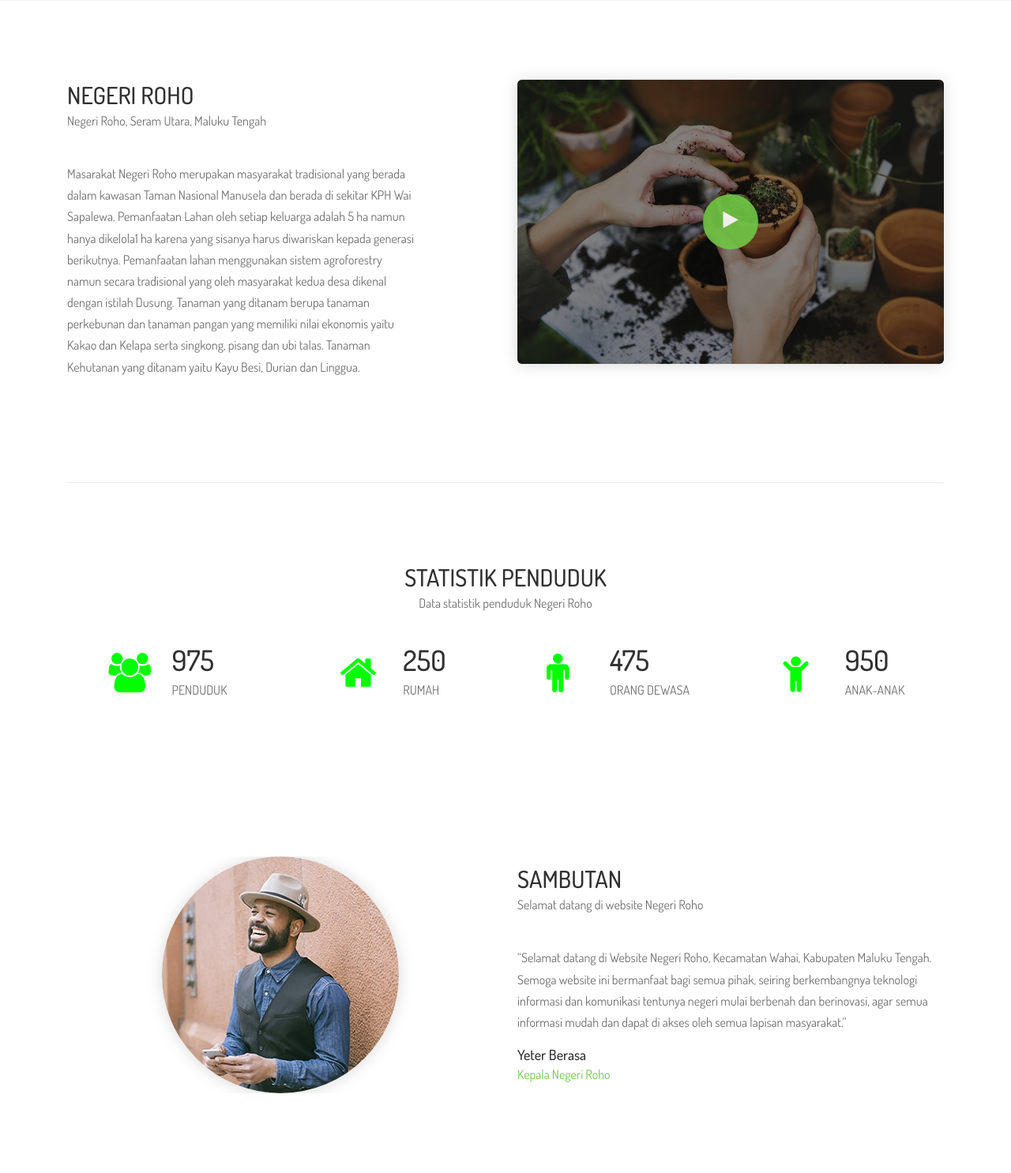
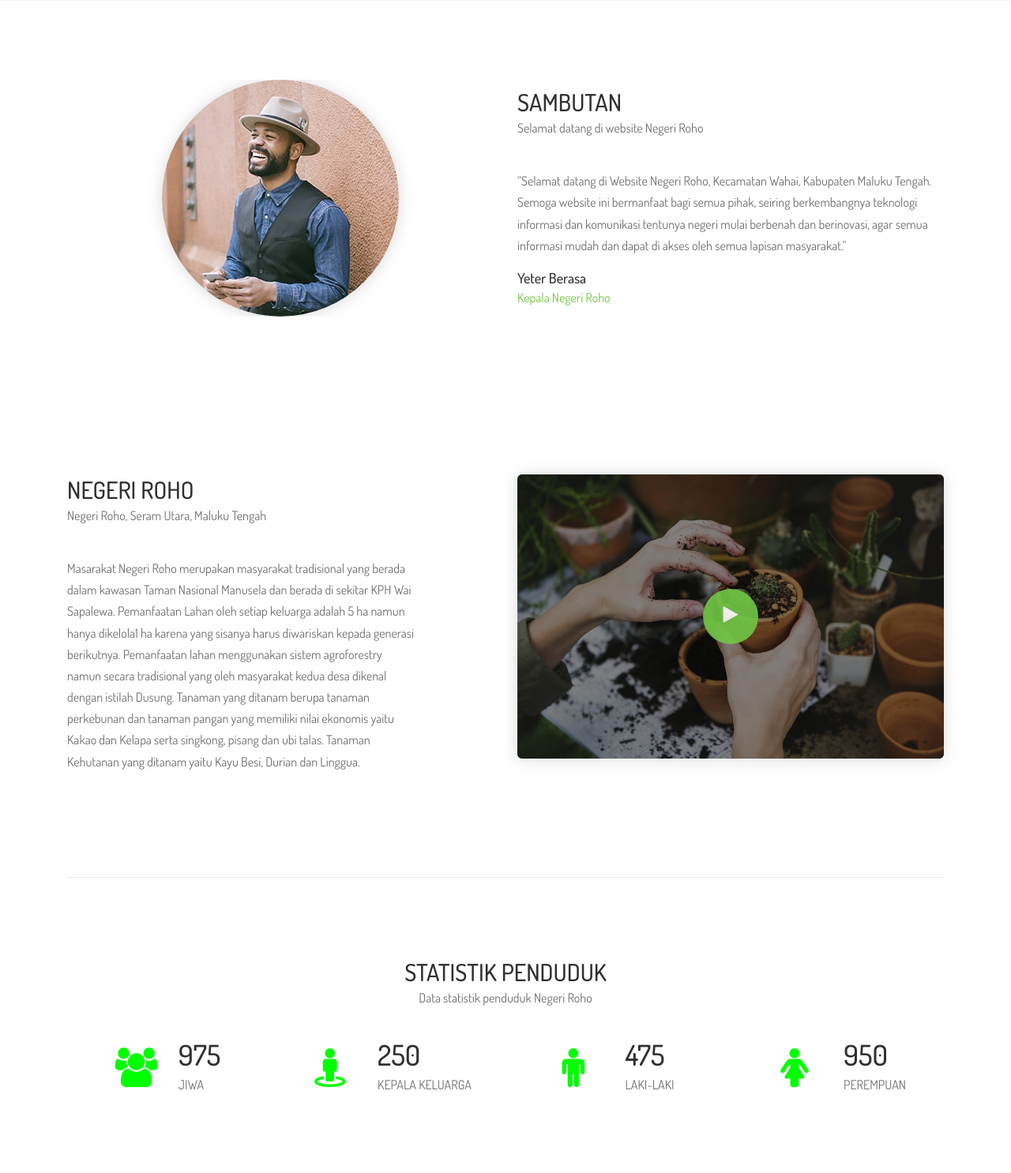
Before and after one commit to buqento/webroho, a PHP site: page / in a window 1280 px wide. Shown: the part 1367-2853 px from the top of the page at 79% size. Run offline with PHP 8.4, Linux system fonts and the light colour scheme; some libraries are stand-ins or nearby versions; some web fonts are replaced.

Commit message:
update index

```diff
--- a/index.php
+++ b/index.php
@@ -24,7 +24,6 @@
     <script src="https://unpkg.com/leaflet@1.6.0/dist/leaflet.js"
     integrity="sha512-gZwIG9x3wUXg2hdXF6+rVkLF/0Vi9U8D2Ntg4Ga5I5BZpVkVxlJWbSQtXPSiUTtC0TjtGOmxa1AJPuV0CPthew=="
     crossorigin=""></script>
-
 
     <script>
         const data = fetch('https://www.malukuterkini.com/wp-json/wp/v2/posts')
@@ -100,22 +99,20 @@
                                     <li><a href="index.html">Beranda</a></li>
                                     <li><a href="#">Profil</a>
                                         <ul class="dropdown">
-                                            <li><a href="index.html">Visi & Misi</a></li>
-                                            <li><a href="about.html">Sejarah Negeri Roho</a></li>
-                                            <li><a href="about.html">Gambaran Umum</a></li>
-                                            <li><a href="about.html">Perangkat Negeri</a></li>
+                                            <li><a href="#">Sejarah Negeri Roho</a></li>
+                                            <li><a href="#">Perangkat Negeri</a></li>
                                         </ul>
                                     </li>
                                     <li><a href="#">Potensi</a>
                                         <ul class="dropdown">
-                                            <li><a href="index.html">Pertanian</a></li>
-                                            <li><a href="about.html">Pariwisata</a></li>
-                                            <li><a href="about.html">UKM</a></li>
+                                            <li><a href="#">Pertanian</a></li>
+                                            <li><a href="#">Pariwisata</a></li>
+                                            <li><a href="#">UKM</a></li>
                                         </ul>
                                     </li>
-                                    <li><a href="data_statistik.php">Data Statistik</a></li>
-                                    <li><a href="about.html">Transparansi Keuangan</a></li>
-                                    <li><a href="#berita">Berita</a></li>
+                                    <li><a href="#">Data Statistik</a></li>
+                                    <li><a href="#">Transparansi Keuangan</a></li>
+                                    <li><a href="#">Berita</a></li>
                                 </ul>
 
                             </div>
@@ -209,6 +206,44 @@
     </section>
     <!-- #####  ##### -->
 
+    <!-- ##### SAMBUTAN ##### -->
+    <section class="testimonial-area section-padding-100">
+        <div class="container">
+            <div class="row">
+                <div class="col-12">
+                    <div class="testimonials-slides owl-carousel">
+
+                        <!-- Single Testimonial Slide -->
+                        <div class="single-testimonial-slide">
+                            <div class="row align-items-center">
+                                <div class="col-12 col-md-6">
+                                    <div class="testimonial-thumb">
+                                        <img src="img/bg-img/13.jpg" alt="">
+                                    </div>
+                                </div>
+                                <div class="col-12 col-md-6">
+                                    <div class="testimonial-content">
+                                        <!-- Section Heading -->
+                                        <div class="section-heading">
+                                            <h2>SAMBUTAN</h2>
+                                            <p>Selamat datang di website Negeri Roho</p>
+                                        </div>
+                                        <p>“Selamat datang di Website Negeri Roho, Kecamatan Wahai, Kabupaten Maluku Tengah. Semoga website ini bermanfaat bagi semua pihak, seiring berkembangnya teknologi informasi dan komunikasi tentunya negeri mulai berbenah dan berinovasi, agar semua informasi mudah dan dapat di akses oleh semua lapisan masyarakat.”</p>
+                                        <div class="testimonial-author-info">
+                                            <h6>Yeter Berasa</h6>
+                                            <p>Kepala Negeri Roho</p>
+                                        </div>
+                                    </div>
+                                </div>
+                            </div>
+                        </div>
+                    </div>
+                </div>
+            </div>
+        </div>
+    </section>
+    <!-- ##### ##### -->
+
     <!-- ##### TENTANG NEGERI ##### -->
     <section class="about-us-area section-padding-100-0">
         <div class="container">
@@ -270,7 +305,7 @@
                         </div>
                         <div class="cf-content">
                             <h2><span class="counter">975</span></h2>
-                            <h6>PENDUDUK</h6>
+                            <h6>Jiwa</h6>
                         </div>
                     </div>
                 </div>
@@ -279,11 +314,11 @@
                 <div class="col-12 col-sm-6 col-md-3">
                     <div class="single-cool-fact d-flex align-items-center justify-content-center mb-100">
                         <div class="cf-icon">
-                            <i class="fa fa-home" style="font-size:50px;color:lime;"></i>
+                            <i class="fa fa-street-view" style="font-size:50px;color:lime;"></i>
                         </div>
                         <div class="cf-content">
                             <h2><span class="counter">250</span></h2>
-                            <h6>RUMAH</h6>
+                            <h6>Kepala Keluarga</h6>
                         </div>
                     </div>
                 </div>
@@ -296,7 +331,7 @@
                         </div>
                         <div class="cf-content">
                             <h2><span class="counter">475</span></h2>
-                            <h6>ORANG DEWASA</h6>
+                            <h6>Laki-laki</h6>
                         </div>
                     </div>
                 </div>
@@ -305,11 +340,11 @@
                 <div class="col-12 col-sm-6 col-md-3">
                     <div class="single-cool-fact d-flex align-items-center justify-content-center mb-100">
                         <div class="cf-icon">
-                            <i class="fa fa-child" style="font-size:50px;color:lime;"></i>
+                            <i class="fa fa-female" style="font-size:50px;color:lime;"></i>
                         </div>
                         <div class="cf-content">
                             <h2><span class="counter">950</span></h2>
-                            <h6>ANAK-ANAK</h6>
+                            <h6>Perempuan</h6>
                         </div>
                     </div>
                 </div>
@@ -317,122 +352,6 @@
             </div>
         </div>
 
-    </section>
-    <!-- ##### ##### -->
-
-    <!-- ##### SAMBUTAN ##### -->
-    <section class="testimonial-area section-padding-100">
-        <div class="container">
-            <div class="row">
-                <div class="col-12">
-                    <div class="testimonials-slides owl-carousel">
-
-                        <!-- Single Testimonial Slide -->
-                        <div class="single-testimonial-slide">
-                            <div class="row align-items-center">
-                                <div class="col-12 col-md-6">
-                                    <div class="testimonial-thumb">
-                                        <img src="img/bg-img/13.jpg" alt="">
-                                    </div>
-                                </div>
-                                <div class="col-12 col-md-6">
-                                    <div class="testimonial-content">
-                                        <!-- Section Heading -->
-                                        <div class="section-heading">
-                                            <h2>SAMBUTAN</h2>
-                                            <p>Selamat datang di website Negeri Roho</p>
-                                        </div>
-                                        <p>“Selamat datang di Website Negeri Roho, Kecamatan Wahai, Kabupaten Maluku Tengah. Semoga website ini bermanfaat bagi semua pihak, seiring berkembangnya teknologi informasi dan komunikasi tentunya negeri mulai berbenah dan berinovasi, agar semua informasi mudah dan dapat di akses oleh semua lapisan masyarakat.”</p>
-                                        <div class="testimonial-author-info">
-                                            <h6>Yeter Berasa</h6>
-                                            <p>Kepala Negeri Roho</p>
-                                        </div>
-                                    </div>
-                                </div>
-                            </div>
-                        </div>
-                    </div>
-                </div>
-            </div>
-        </div>
-    </section>
-    <!-- ##### ##### -->
-
-    <!-- ##### BERITA ##### -->
-    <section class="alazea-blog-area section-padding-100-0">
-        <div class="container">
-            <div class="row">
-                <div class="col-12">
-                    <!-- Section Heading -->
-                    <div class="section-heading text-center">
-                        <a name="berita">
-                        <h2>BERITA NEGERI</h2>
-                        </a>
-                    </div>
-                </div>
-            </div>
-
-            <div class="row justify-content-center">
-
-                <!-- Single Blog Post Area -->
-                <div class="col-12 col-md-6 col-lg-4">
-                    <div class="single-blog-post mb-100">
-                        <div class="post-thumbnail mb-30">
-                            <a href="single-post.html"><img src="img/bg-img/6.jpg" alt=""></a>
-                        </div>
-                        <div class="post-content">
-                            <a href="single-post.html" class="post-title">
-                                <h5 id='artikel'>Artikel</h5>
-                            </a>
-                            <div class="post-meta">
-                                <a href="#"><i class="fa fa-clock-o" aria-hidden="true"></i> 20 Jun 2018</a>
-                                <a href="#"><i class="fa fa-user" aria-hidden="true"></i> Alan Jackson</a>
-                            </div>
-                            <p class="post-excerpt" id="excerpt"></p>
-                        </div>
-                    </div>
-                </div>
-
-                <!-- Single Blog Post Area -->
-                <div class="col-12 col-md-6 col-lg-4">
-                    <div class="single-blog-post mb-100">
-                        <div class="post-thumbnail mb-30">
-                            <a href="single-post.html"><img src="img/bg-img/7.jpg" alt=""></a>
-                        </div>
-                        <div class="post-content">
-                            <a href="single-post.html" class="post-title">
-                                <h5 id='artikel2'>Artikel</h5>
-                            </a>
-                            <div class="post-meta">
-                                <a href="#"><i class="fa fa-clock-o" aria-hidden="true"></i> 20 Jun 2018</a>
-                                <a href="#"><i class="fa fa-user" aria-hidden="true"></i> Christina Aguilera</a>
-                            </div>
-                            <p class="post-excerpt" id="excerpt2"></p>
-                        </div>
-                    </div>
-                </div>
-
-                <!-- Single Blog Post Area -->
-                <div class="col-12 col-md-6 col-lg-4">
-                    <div class="single-blog-post mb-100">
-                        <div class="post-thumbnail mb-30">
-                            <a href="single-post.html"><img src="img/bg-img/8.jpg" alt=""></a>
-                        </div>
-                        <div class="post-content">
-                            <a href="single-post.html" class="post-title">
-                            <h5 id='artikel3'>Artikel</h5>
-                            </a>
-                            <div class="post-meta">
-                                <a href="#"><i class="fa fa-clock-o" aria-hidden="true"></i> 19 Jun 2018</a>
-                                <a href="#"><i class="fa fa-user" aria-hidden="true"></i> Mason Jenkins</a>
-                            </div>
-                            <p class="post-excerpt" id="excerpt3"></p>
-                        </div>
-                    </div>
-                </div>
-
-            </div>
-        </div>
     </section>
     <!-- ##### ##### -->
 
@@ -583,24 +502,27 @@ Copyright &copy;<script>document.write(new Date().getFullYear());</script> All r
     <script src="js/active.js"></script>
 
     <script>
-        var mymap = L.map('mapid').setView([-3.170826, 129.461587], 8);
+        var mymap = L.map('mapid').setView([-2.795289, 129.497849], 16);
 
         L.tileLayer('https://api.mapbox.com/styles/v1/{id}/tiles/{z}/{x}/{y}?access_token=pk.eyJ1IjoibWFwYm94IiwiYSI6ImNpejY4NXVycTA2emYycXBndHRqcmZ3N3gifQ.rJcFIG214AriISLbB6B5aw', {
             maxZoom: 18,
-            attribution: 'Map data &copy; <a href="https://www.openstreetmap.org/">OpenStreetMap</a> contributors, ' +
-                '<a href="https://creativecommons.org/licenses/by-sa/2.0/">CC-BY-SA</a>, ' +
-                'Imagery © <a href="https://www.mapbox.com/">Mapbox</a>',
             id: 'mapbox/streets-v11',
             tileSize: 512,
             zoomOffset: -1
         }).addTo(mymap);
 
-        L.circle([-3.170826, 129.461587], {
-            color: 'red',
-            fillColor: '#f03',
-            fillOpacity: 0.5,
-            radius: 500
-        }).addTo(mymap);
+        L.popup()
+        .setLatLng([-2.795289, 129.497849])
+        .setContent("Lokasi Negeri Roho")
+        .openOn(mymap);
+
+        L.polygon([
+            [-2.794100, 129.497430],
+            [-2.795107, 129.499018],
+            [-2.796500, 129.498417],
+            [-2.796875, 129.496218]
+        ]).addTo(mymap);
+
 
     </script>
 </body>
```
Also changed, not shown: index.html (+57 -135 lines).
